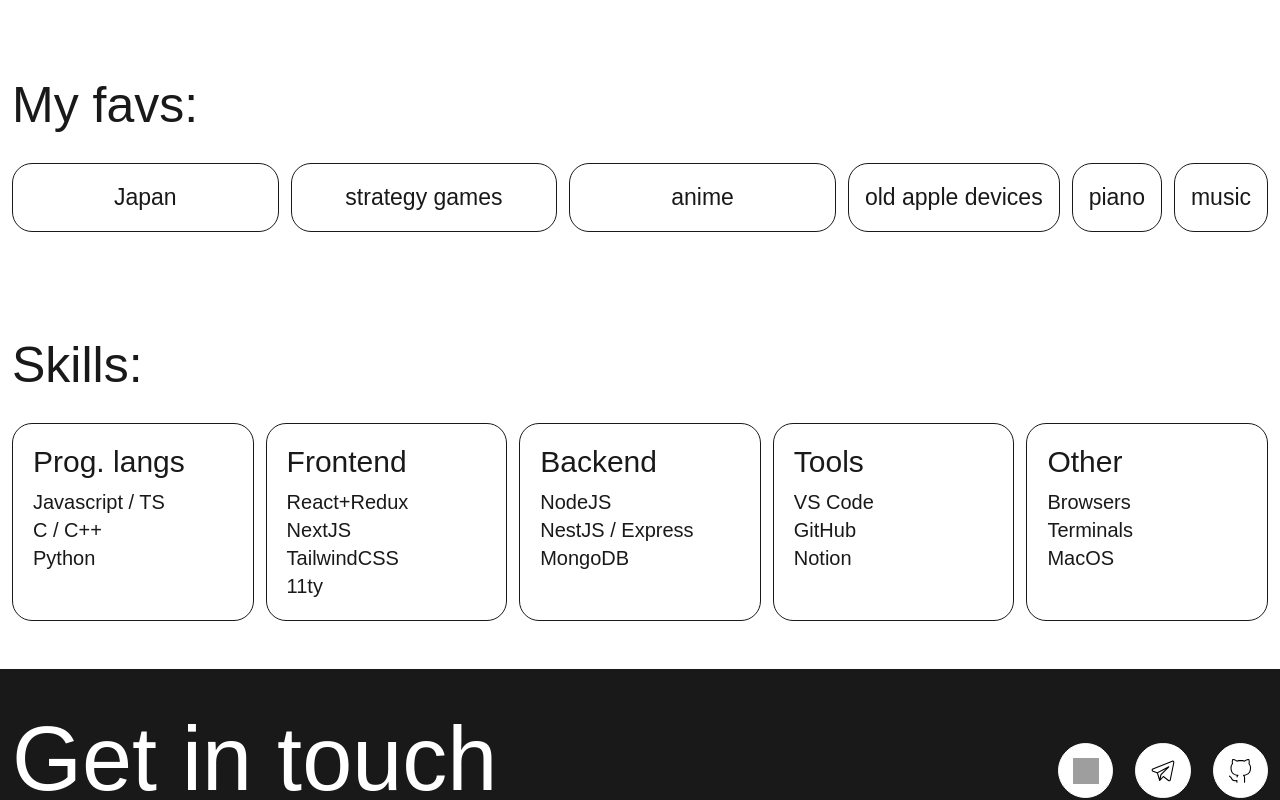
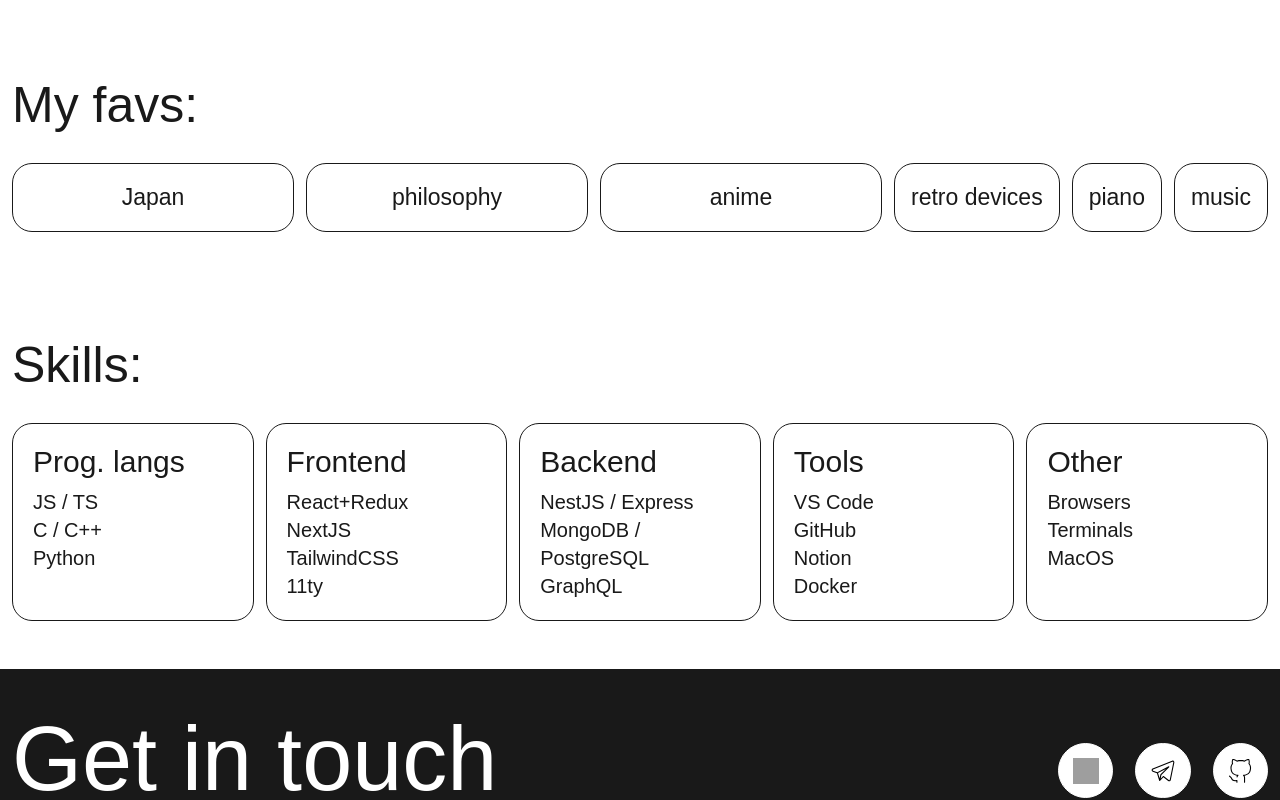
Before and after one commit to NightWanderer2004/Eduard-Povierin, a Next.js app: page /about in a window 1280 px wide. Shown: the part 589-1389 px from the top of the page. Built offline with nearby package versions, Linux system fonts and the light colour scheme; grey boxes are pictures that could not be loaded; a web font is replaced by a local one.

Commit message:
Update project slides, add new project image, and update skills and tools lists

```diff
--- a/src/components/screens/home/projects/Projects.jsx
+++ b/src/components/screens/home/projects/Projects.jsx
@@ -20,7 +20,7 @@
                   spaceBetween: 32,
                },
                1024: {
-                  slidesPerView: 3,
+                  slidesPerView: 3.3,
                   spaceBetween: 40,
                },
             }}
--- a/src/data.js
+++ b/src/data.js
@@ -20,18 +20,24 @@
       },
    ],
    skills: [
-      { title: 'Prog. langs', list: ['Javascript / TS', 'C / C++', 'Python'] },
+      { title: 'Prog. langs', list: ['JS / TS', 'C / C++', 'Python'] },
       { title: 'Frontend', list: ['React+Redux', 'NextJS', 'TailwindCSS', '11ty'] },
-      { title: 'Backend', list: ['NodeJS', 'NestJS / Express', 'MongoDB'] },
-      { title: 'Tools', list: ['VS Code', 'GitHub', 'Notion'] },
+      { title: 'Backend', list: ['NestJS / Express', 'MongoDB / PostgreSQL', 'GraphQL'] },
+      { title: 'Tools', list: ['VS Code', 'GitHub', 'Notion', 'Docker'] },
       { title: 'Other', list: ['Browsers', 'Terminals', 'MacOS'] },
    ],
    projects: [
+      {
+         title: 'Beauty.Laboratorie',
+         url: 'https://cosmetcab.dp.ua/',
+         desc: 'landing page for cosmetology studio',
+         img: '/projects/beauty.laboratorie.png',
+      },
       { title: 'Suimiro', url: 'https://suimiro.me', desc: 'web blog', img: '/projects/suimiro.png' },
       { title: 'Actify', url: 'https://actify-you.netlify.app', desc: 'app for activity', img: '/projects/actify.png' },
       { title: 'Tokners', url: 'https://my-tokners.netlify.app', desc: 'landing page for crypto company', img: '/projects/tokners.png' },
    ],
-   myFavs: ['Japan', 'strategy games', 'anime', 'old apple devices', 'piano', 'music'],
+   myFavs: ['Japan', 'philosophy', 'anime', 'retro devices', 'piano', 'music'],
    work: [
       { title: 'Freelancer', date: 'apr 2021 - aug 2021', desc: 'making simple landing pages and fixes in HTML, CSS and logos' },
       {
```
Also changed, not shown: public/projects/beauty.laboratorie.png (added).
